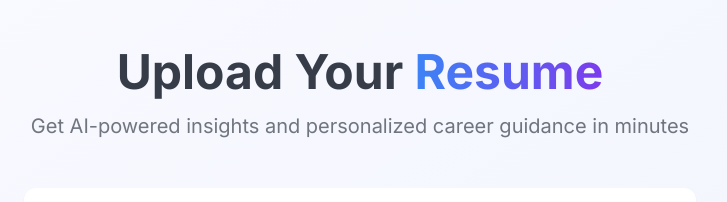
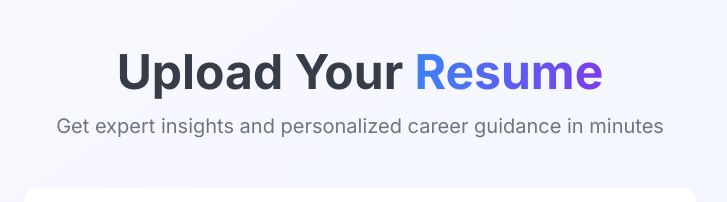
Before and after one commit to ashh007-cmd/resumemastery-ai, a React (Vite) app: page / in a window 1280 px wide. Both pictures are taken after a click on the button "Get Started Free". Shown: the top 202 px of the page, without its empty margins (280-1007 px from the left). Built offline with nearby package versions, Linux system fonts and the light colour scheme.

Commit message:
Remove last AI reference from ResumeUpload
cgen-eebf7d9ddc5c42588509ecea0f13e623

```diff
--- a/src/components/ResumeUpload.tsx
+++ b/src/components/ResumeUpload.tsx
@@ -125,7 +125,7 @@ const ResumeUpload = ({ onUploadComplete }: ResumeUploadProps) => {
             Upload Your <span className="gradient-text">Resume</span>
           </h1>
           <p className="text-xl text-foreground/70">
-            Get AI-powered insights and personalized career guidance in minutes
+            Get expert insights and personalized career guidance in minutes
           </p>
         </div>
 
```
